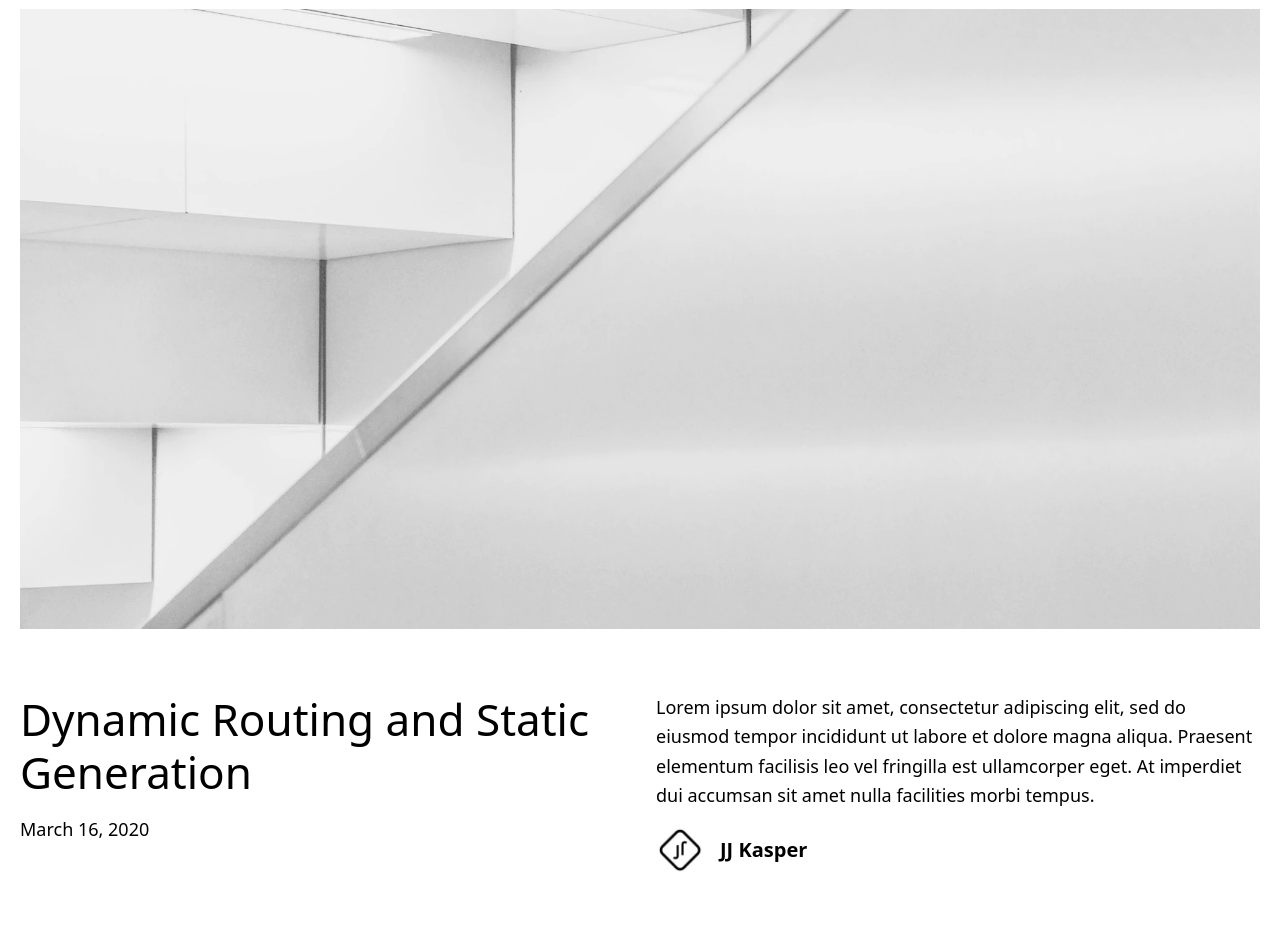
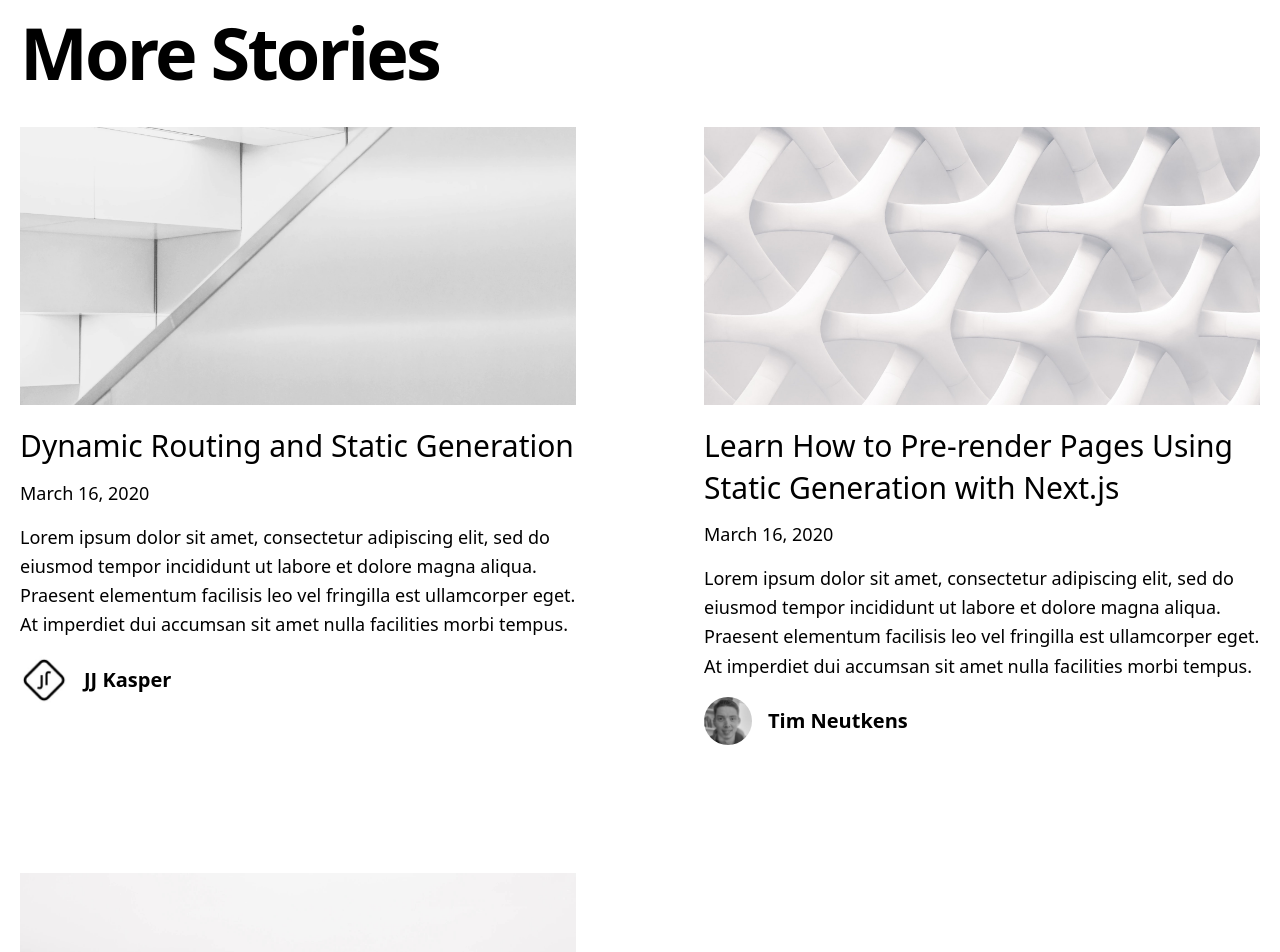
Before and after one commit to simoncrypta/simoncrypta, a Next.js app: page / in a window 1280 px wide. Shown: the part 260-1212 px from the top of the page. Built offline with nearby package versions, Linux system fonts and the light colour scheme.

Commit message:
remove hero-post

```diff
--- a/components/hero-post.js
+++ /dev/null
@@ -1,43 +0,0 @@
-import Avatar from '../components/avatar'
-import DateFormatter from '../components/date-formatter'
-import CoverImage from '../components/cover-image'
-import Link from 'next/link'
-
-export default function HeroPost({
-  title,
-  coverImage,
-  date,
-  excerpt,
-  author,
-  slug,
-}) {
-  return (
-    <section>
-      <div className="mb-8 md:mb-16">
-        <CoverImage
-          title={title}
-          src={coverImage}
-          slug={slug}
-          height={620}
-          width={1240}
-        />
-      </div>
-      <div className="md:grid md:grid-cols-2 md:gap-x-16 lg:gap-x-8 mb-20 md:mb-28">
-        <div>
-          <h3 className="mb-4 text-4xl lg:text-6xl leading-tight">
-            <Link as={`/posts/${slug}`} href="/posts/[slug]">
-              <a className="hover:underline">{title}</a>
-            </Link>
-          </h3>
-          <div className="mb-4 md:mb-0 text-lg">
-            <DateFormatter dateString={date} />
-          </div>
-        </div>
-        <div>
-          <p className="text-lg leading-relaxed mb-4">{excerpt}</p>
-          <Avatar name={author.name} picture={author.picture} />
-        </div>
-      </div>
-    </section>
-  )
-}
--- a/pages/index.js
+++ b/pages/index.js
@@ -1,14 +1,12 @@
 import Container from '../components/container'
 import MoreStories from '../components/more-stories'
-import HeroPost from '../components/hero-post'
 import Intro from '../components/intro'
 import Layout from '../components/layout'
 import { getAllPosts } from '../lib/api'
 import Head from 'next/head'
 
 export default function Index({ allPosts }) {
-  const heroPost = allPosts[0]
-  const morePosts = allPosts.slice(1)
+  const morePosts = allPosts
   return (
     <>
       <Layout>
@@ -17,16 +15,6 @@ export default function Index({ allPosts }) {
         </Head>
         <Container>
           <Intro />
-          {heroPost && (
-            <HeroPost
-              title={heroPost.title}
-              coverImage={heroPost.coverImage}
-              date={heroPost.date}
-              author={heroPost.author}
-              slug={heroPost.slug}
-              excerpt={heroPost.excerpt}
-            />
-          )}
           {morePosts.length > 0 && <MoreStories posts={morePosts} />}
         </Container>
       </Layout>
```
